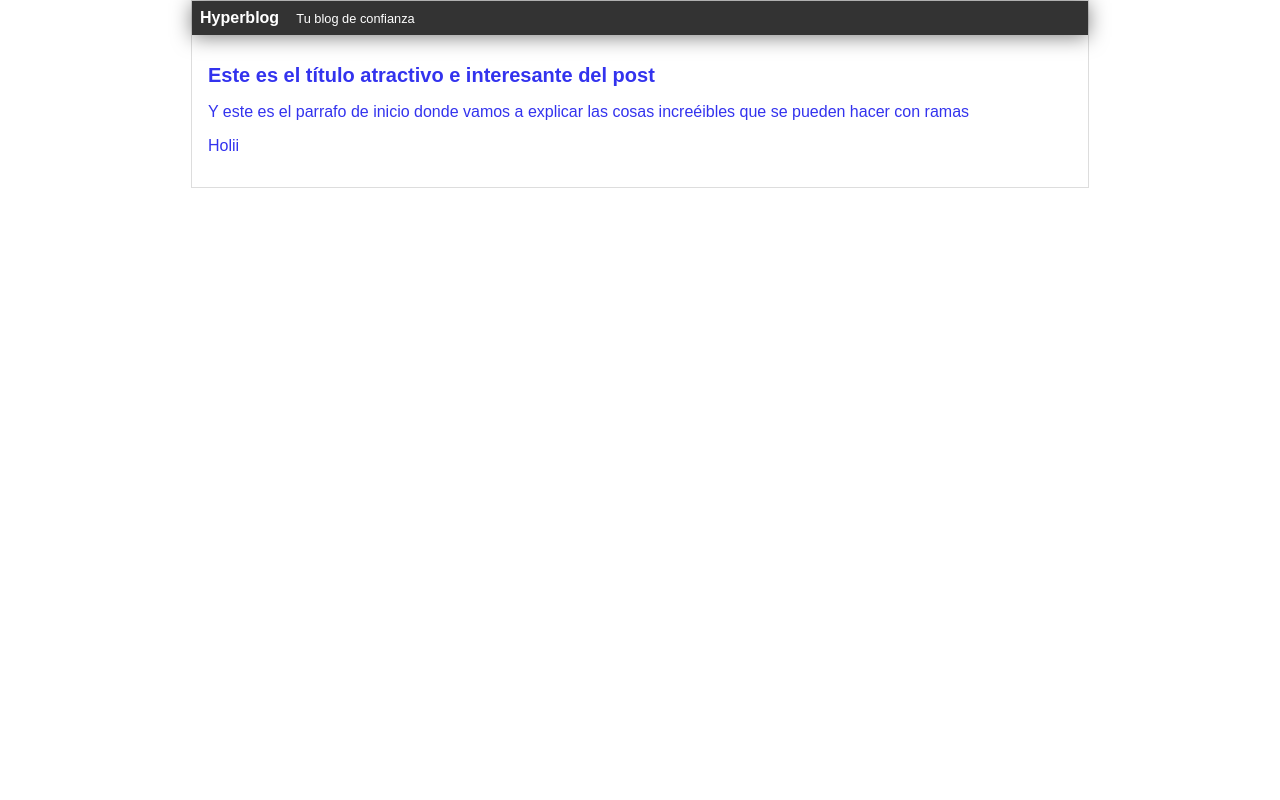
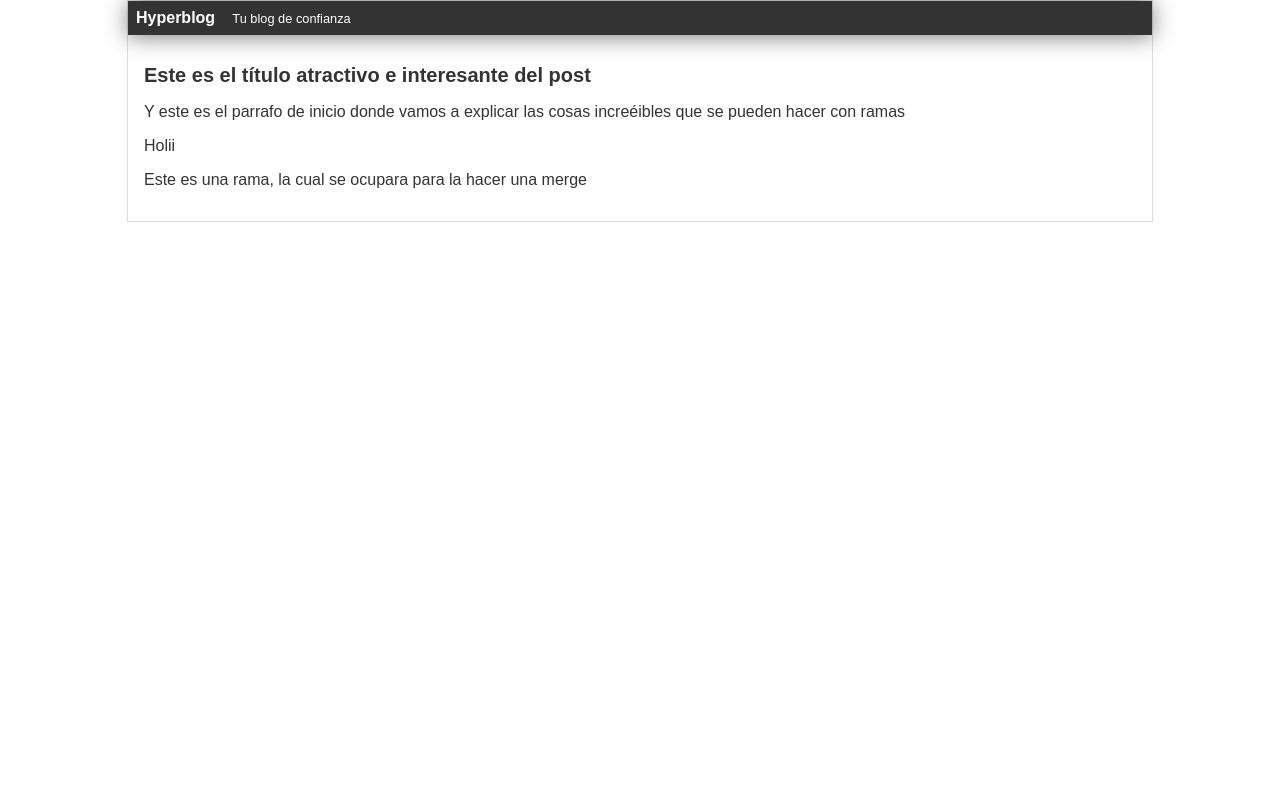
Before and after one commit to CarefreeBird004/Curso-Java-Backend-CDMX, a PHP site: page /blogpost.html in a window 1280 px wide. Run offline with PHP 8.4, Linux system fonts and the light colour scheme.

Commit message:
Primer actualizacion a la rama1

```diff
--- a/blogpost.html
+++ b/blogpost.html
@@ -13,6 +13,7 @@
                 <h1>Este es el título atractivo e interesante del post</h1>
                 <p>Y este  es el parrafo de inicio donde vamos a explicar las cosas increéibles que se pueden hacer con ramas</p>
                 <p> Holii </p>
+                <p>Este es una rama, la cual se ocupara para la hacer una merge</p>
             </div>
         </div>
     </body>
--- a/css/estilos.css
+++ b/css/estilos.css
@@ -1,6 +1,6 @@
 body
 {
-    color: #33E;
+    color: #333;
     text-align: center;
     font-family: Arial;
     font-size:  16px;
@@ -11,7 +11,7 @@ body
 #cabecera
 {
     background: #333;
-    box-shadow: 0px 2px 20px 0px rgba(0,0,0,0.5);
+    box-shadow: 0px 2px 22px 0px rgba(0,0,0,0.5);
     color: white;
     font-weight: bold;
     margin: 0;
@@ -27,7 +27,7 @@ body
 
 #container
 {
-    width: 70%;
+    width: 80%;
     padding: 0;
     text-align: left;
     border: 1px solid #DDD;
```
